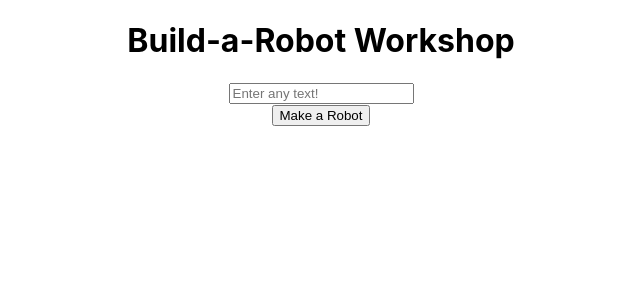
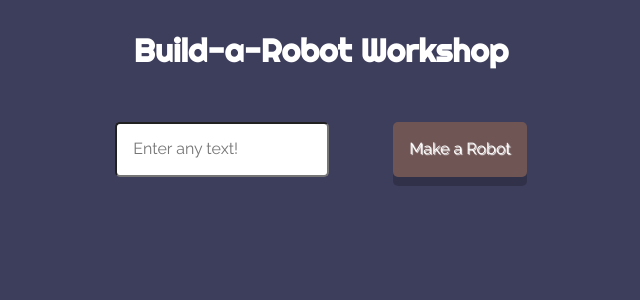
Before and after one commit to stella-yc/robohash, a React (Create React App) app: page / in a window 1280 px wide. Shown: the top 300 px of the page, without its empty margins (319-959 px from the left). Built offline with nearby package versions, Linux system fonts and the light colour scheme.

Commit message:
Initial styling

```diff
--- a/package.json
+++ b/package.json
@@ -5,6 +5,7 @@
   "dependencies": {
     "enzyme": "^3.7.0",
     "enzyme-adapter-react-16": "^1.6.0",
+    "normalize.css": "^8.0.0",
     "prop-types": "^15.6.2",
     "react": "^16.6.0",
     "react-dom": "^16.6.0",
--- a/public/index.html
+++ b/public/index.html
@@ -1,5 +1,6 @@
 <!DOCTYPE html>
 <html lang="en">
+
 <head>
   <meta charset="utf-8">
   <link rel="shortcut icon" href="%PUBLIC_URL%/favicon.ico">
@@ -20,7 +21,9 @@
       Learn how to configure a non-root public URL by running `npm run build`.
     -->
   <title>React App</title>
+  <link href="https://fonts.googleapis.com/css?family=Raleway|Righteous" rel="stylesheet">
 </head>
+
 <body>
   <noscript>
     You need to enable JavaScript to run this app.
@@ -37,4 +40,5 @@
       To create a production bundle, use `npm run build` or `yarn build`.
     -->
 </body>
+
 </html>
--- a/src/App/App.jsx
+++ b/src/App/App.jsx
@@ -3,6 +3,8 @@ import React from "react";
 import { Header } from "../components/Header/Header";
 import { Robohasher } from "../components/Robohasher/Robohasher";
 import styles from "./App.module.css";
+// eslint-disable-next-line
+import normalize from "normalize.css";
 
 export const App = () => (
   <div className={styles.app}>
--- a/src/App/App.module.css
+++ b/src/App/App.module.css
@@ -1,3 +1,11 @@
 .app {
   text-align: center;
+  background-color: #3d3d5c;
+  width: 100%;
+  height: 100vh;
+  margin: 0;
 }
+
+body {
+  font-family: "Raleway", sans-serif;
+}
--- a/src/components/Header/Header.jsx
+++ b/src/components/Header/Header.jsx
@@ -1,8 +1,8 @@
 import React from "react";
-// import PropTypes from "prop-types";
+import styles from "./Header.module.css";
 
 export const Header = () => (
   <header>
-    <h1>Build-a-Robot Workshop</h1>
+    <h1 className={styles.title}>Build-a-Robot Workshop</h1>
   </header>
 );
--- /dev/null
+++ b/src/components/Header/Header.module.css
@@ -0,0 +1,7 @@
+.title {
+  color: white;
+  margin-top: 0;
+  padding: 1em 0;
+  font-family: "Righteous", cursive;
+  /* font-family: 'Raleway', sans-serif; */
+}
--- a/src/components/RobohashForm/RobohashForm.jsx
+++ b/src/components/RobohashForm/RobohashForm.jsx
@@ -3,6 +3,7 @@ import PropTypes from "prop-types";
 
 import { SubmitButton } from "../SubmitButton/SubmitButton";
 import { TextInput } from "../TextInput/TextInput";
+import styles from "./RobohashForm.module.css";
 
 export class RobohashForm extends PureComponent {
   constructor(props) {
@@ -31,7 +32,7 @@ export class RobohashForm extends PureComponent {
   render() {
     const { typedValue, isSubmitting } = this.state;
     return (
-      <form onSubmit={this.handleSubmit}>
+      <form onSubmit={this.handleSubmit} className={styles.roboform}>
         <TextInput
           placeholder="Enter any text!"
           onChange={this.handleInputChange}
--- /dev/null
+++ b/src/components/RobohashForm/RobohashForm.module.css
@@ -0,0 +1,5 @@
+.roboform {
+  display: flex;
+  flex-direction: row;
+  justify-content: center;
+}
--- a/src/components/SubmitButton/SubmitButton.jsx
+++ b/src/components/SubmitButton/SubmitButton.jsx
@@ -1,9 +1,11 @@
 import React from "react";
 import PropTypes from "prop-types";
 
+import styles from "./SubmitButton.module.css";
+
 export const SubmitButton = ({ disabled }) => (
   <input
-    className="submit-button"
+    className={styles.submitButton}
     type="submit"
     value="Make a Robot"
     disabled={disabled}
--- /dev/null
+++ b/src/components/SubmitButton/SubmitButton.module.css
@@ -0,0 +1,21 @@
+.submitButton {
+  margin-left: 4em;
+  background-color: #705555;
+  color: white;
+  border: none;
+  padding: 1em;
+  border-radius: 5px;
+  box-shadow: 0 9px rgba(0, 0, 0, 0.2);
+  text-shadow: 1px 1px 1px #fff;
+  transition: All 250ms ease;
+  outline: none;
+}
+
+.submitButton:active {
+  position: relative;
+  top: 5px;
+  /* background-color: #3e8e41; */
+  box-shadow: 0 5px rgba(0, 0, 0, 0.2);
+  transform: translateY(4px);
+  transition: All 250ms ease;
+}
--- a/src/components/TextInput/TextInput.jsx
+++ b/src/components/TextInput/TextInput.jsx
@@ -1,5 +1,7 @@
 import React, { PureComponent } from "react";
 import PropTypes from "prop-types";
+
+import styles from "./TextInput.module.css";
 
 export class TextInput extends PureComponent {
   render() {
@@ -7,7 +9,7 @@ export class TextInput extends PureComponent {
     return (
       <div>
         <input
-          className="text-input"
+          className={styles.textInput}
           type="text"
           placeholder={placeholder}
           onChange={onChange}
--- a/src/components/TextInput/TextInput.module.css
+++ b/src/components/TextInput/TextInput.module.css
@@ -0,0 +1,4 @@
+.textInput {
+  padding: 1em;
+  border-radius: 5px;
+}
```
Also changed, not shown: 1 other file (tests, documents, lock files or other folders). Lines whose indentation alone changed are shown as unchanged.
